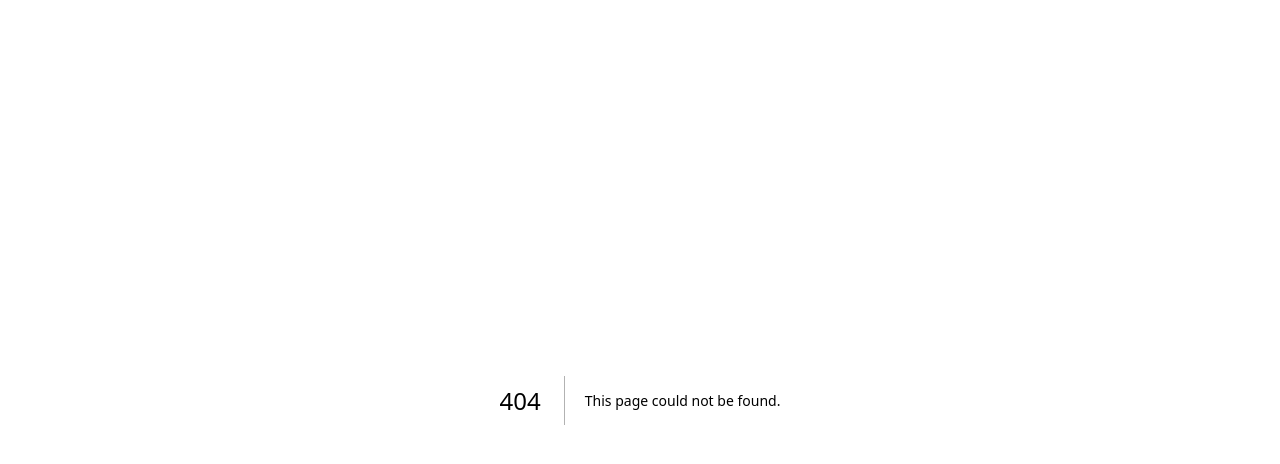
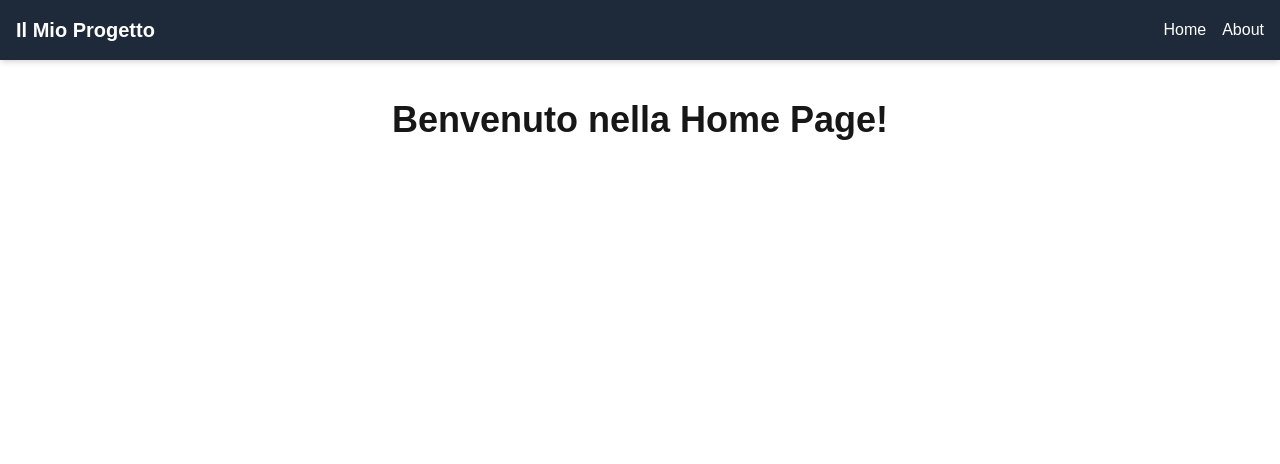
Before and after one commit to Saadia-Nazih/alx-project-0x02-setup, a Next.js app in the folder alx-project-0x02/: page /home in a window 1280 px wide. Before the commit this address had no page. Shown: the top 464 px of the page. Built offline with nearby package versions, Linux system fonts and the light colour scheme.

Commit message:
added header and about files

```diff
--- a/alx-project-0x02/components/layout/Header.tsx
+++ b/alx-project-0x02/components/layout/Header.tsx
@@ -1,9 +1,24 @@
+import Link from 'next/link';
+
 const Header = () => {
   return (
-    <header className="w-full bg-gray-800 p-4 text-center text-white">
-      <h1 className="text-xl font-bold">
-        Il Mio Progetto
-      </h1>
+    <header className="w-full bg-gray-800 p-4 text-white shadow-md">
+      <nav className="container mx-auto flex items-center justify-between">
+        {/* Link alla pagina principale (index.tsx) */}
+        <Link href="/" className="text-xl font-bold hover:text-blue-400">
+          Il Mio Progetto
+        </Link>
+
+        {/* Link alle altre pagine */}
+        <div className="space-x-4">
+          <Link href="/home" className="hover:text-blue-400">
+            Home
+          </Link>
+          <Link href="/about" className="hover:text-blue-400">
+            About
+          </Link>
+        </div>
+      </nav>
     </header>
   );
 };
--- /dev/null
+++ b/alx-project-0x02/pages/about.tsx
@@ -0,0 +1,14 @@
+import Header from '../components/layout/Header';
+
+const AboutPage = () => {
+  return (
+    <div>
+      <Header />
+      <main className="flex justify-center p-10">
+        <h1 className="text-4xl font-bold">Questa è la Pagina About</h1>
+      </main>
+    </div>
+  );
+};
+
+export default AboutPage;
--- /dev/null
+++ b/alx-project-0x02/pages/home.tsx
@@ -0,0 +1,14 @@
+import Header from '../components/layout/Header';
+
+const HomePage = () => {
+  return (
+    <div>
+      <Header />
+      <main className="flex justify-center p-10">
+        <h1 className="text-4xl font-bold">Benvenuto nella Home Page!</h1>
+      </main>
+    </div>
+  );
+};
+
+export default HomePage;
--- a/alx-project-0x02/pages/index.tsx
+++ b/alx-project-0x02/pages/index.tsx
@@ -1,6 +1,6 @@
 const HomePage = () => {
   return (
-    <main className="flex min-h-screen flex-col items-center justify-center bg-purple-900">
+    <main className="flex min-h-screen flex-col items-center justify-center bg-purple-200">
       <h1 className="text-5xl font-extrabold text-white">
         Benvenuto in alx-project-0x02!
       </h1>
```
